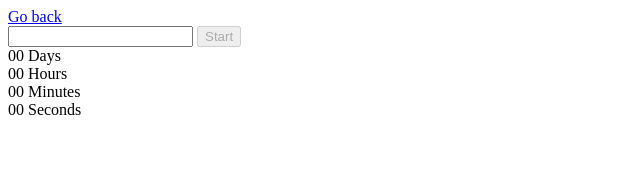
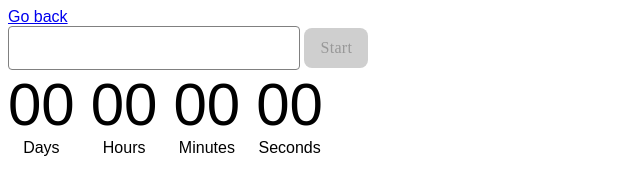
Before and after one commit to YaEhley/goit-js-hw-10, a website built with Vite: page src/1-timer.html in a window 1280 px wide. Shown: the whole page, without its empty margins (0-640 px from the left). Built offline with nearby package versions, Linux system fonts and the light colour scheme.

Commit message:
task1.final

```diff
--- a/src/1-timer.html
+++ b/src/1-timer.html
@@ -5,6 +5,7 @@
     <meta http-equiv="X-UA-Compatible" content="IE=edge" />
     <meta name="viewport" content="width=device-width, initial-scale=1.0" />
     <title>Timer page</title>
+    <link rel="stylesheet" href="css/1-timer.css" />
   </head>
   <body>
     <script src="./js/1-timer.js" type="module"></script>
--- /dev/null
+++ b/src/css/1-timer.css
@@ -0,0 +1,71 @@
+body {
+    font-family: Arial, Helvetica, sans-serif;
+}
+
+.field {
+    display: flex;
+    flex-direction: column;
+    text-align: center;
+}
+
+
+.timer {
+    display: flex;
+    gap: 16px;
+}
+
+.value {
+    font-size: 60px;
+}
+
+input {
+    border-radius: 4px;
+    background-color: #FFF;
+    width: 272px;
+    height: 40px;
+    border: 1px solid #808080;
+    color: #2E2F42;
+    font-size: 16px;
+    line-height: 1.5;
+    letter-spacing: 0.02em;
+    padding-left: 16px;
+}
+
+input:hover {
+    border: 1px solid #000;
+}
+
+input:active {
+    border: 1px solid #4E75FF;
+}
+
+input:disabled {
+    border: 1px solid #808080;
+}
+
+button {
+    display: inline-flex;
+    padding: 8px 16px;
+    justify-content: center;
+    align-items: center;
+    gap: 10px;
+    border-radius: 8px;
+    background-color: #4E75FF;
+    color: #FFF;
+    font-family: Montserrat;
+    font-size: 16px;
+    font-style: normal;
+    font-weight: 500;
+    line-height: 1.5;
+    letter-spacing: 0.02em;
+    border: none;
+}
+
+button:hover {
+    background-color: #6C8CFF;
+}
+
+button:disabled {
+    color: #989898;
+    background-color: #CFCFCF;
+}
```
Also changed, not shown: src/2-snackbar.html (+21 -0 lines).
